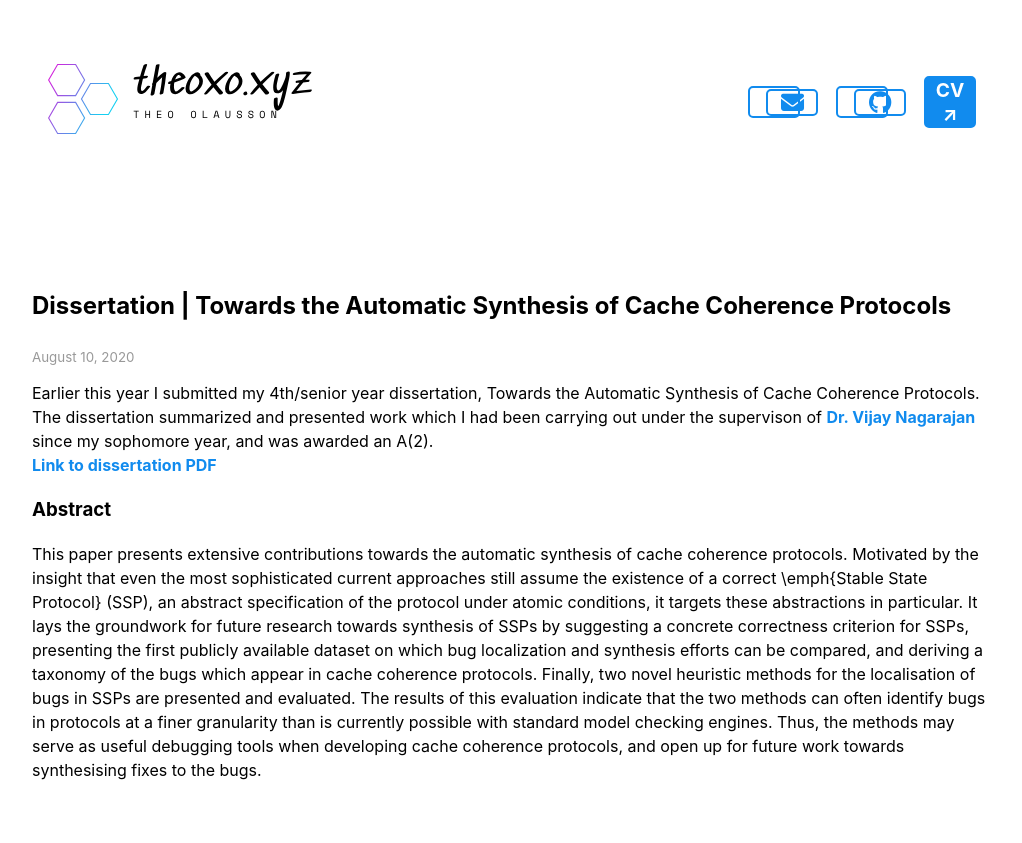
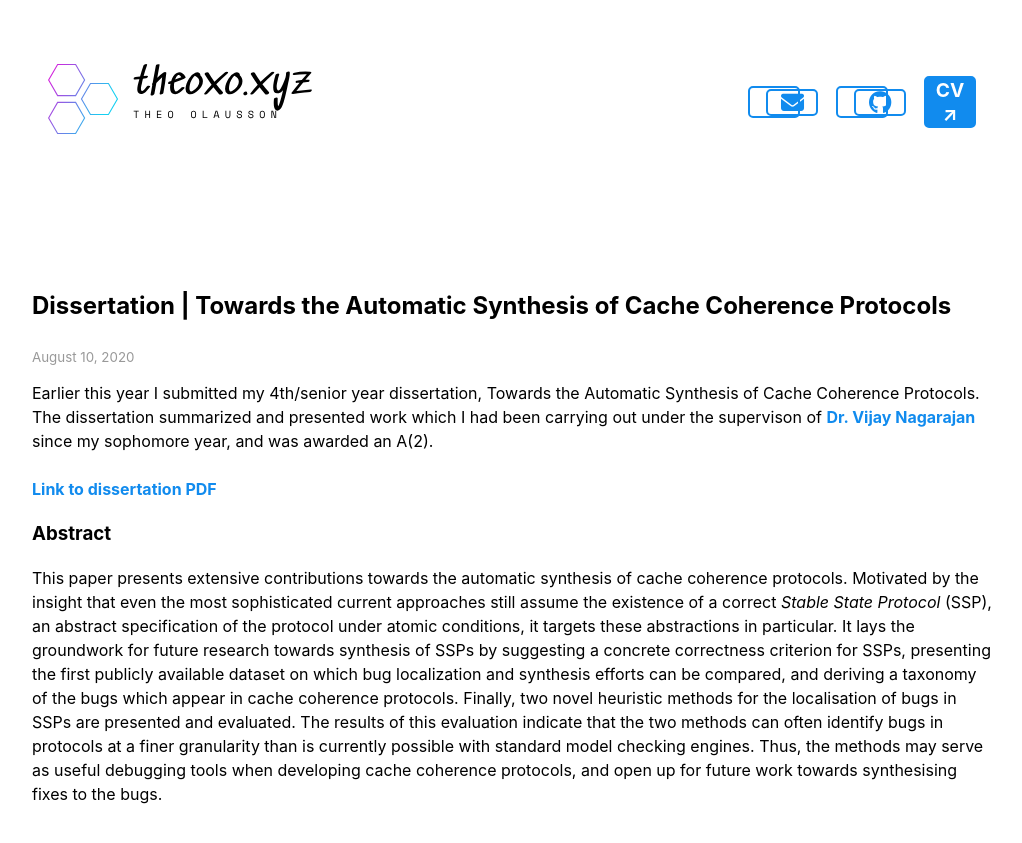
Before and after one commit to theoxo/theoxo.github.io, a Jekyll site: the page built from _posts/2020-08-10-towards-the-automatic-synthesis-of-cache-coherence-protocols.md, in a window 1280 px wide. Shown: the top 843 px of the page, without its empty margins (128-1150 px from the left). Built offline with Jekyll 4.4.1, drawn with Linux system fonts in a browser that asks for light colours; nearby versions of some CDN libraries.

Commit message:
fix: \emph{} -> <em>

```diff
--- a/_posts/2020-08-10-towards-the-automatic-synthesis-of-cache-coherence-protocols.md
+++ b/_posts/2020-08-10-towards-the-automatic-synthesis-of-cache-coherence-protocols.md
@@ -6,7 +6,7 @@ frontimg: /assets/dissertation1.jpg
 topics: [computer-architecture, synthesis]
 ---
 <p>Earlier this year I submitted my 4th/senior year dissertation, Towards the Automatic Synthesis of Cache Coherence Protocols. The dissertation summarized and presented work which I had been carrying out under the supervison of <a href="http://homepages.inf.ed.ac.uk/vnagaraj/">Dr. Vijay Nagarajan</a> since my sophomore year, and was awarded an A(2).
-<br>
+<br><br>
 <a href="/assets/dissertation1.pdf">Link to dissertation PDF</a>
 </p>
 
@@ -15,7 +15,7 @@ topics: [computer-architecture, synthesis]
 the automatic synthesis of
 cache coherence protocols.
 Motivated by the insight that even the most sophisticated current
-approaches still assume the existence of a correct \emph{Stable State Protocol} (SSP),
+approaches still assume the existence of a correct <em>Stable State Protocol</em> (SSP),
 an abstract specification of the protocol
 under atomic conditions,
 it targets these abstractions in particular.
```
